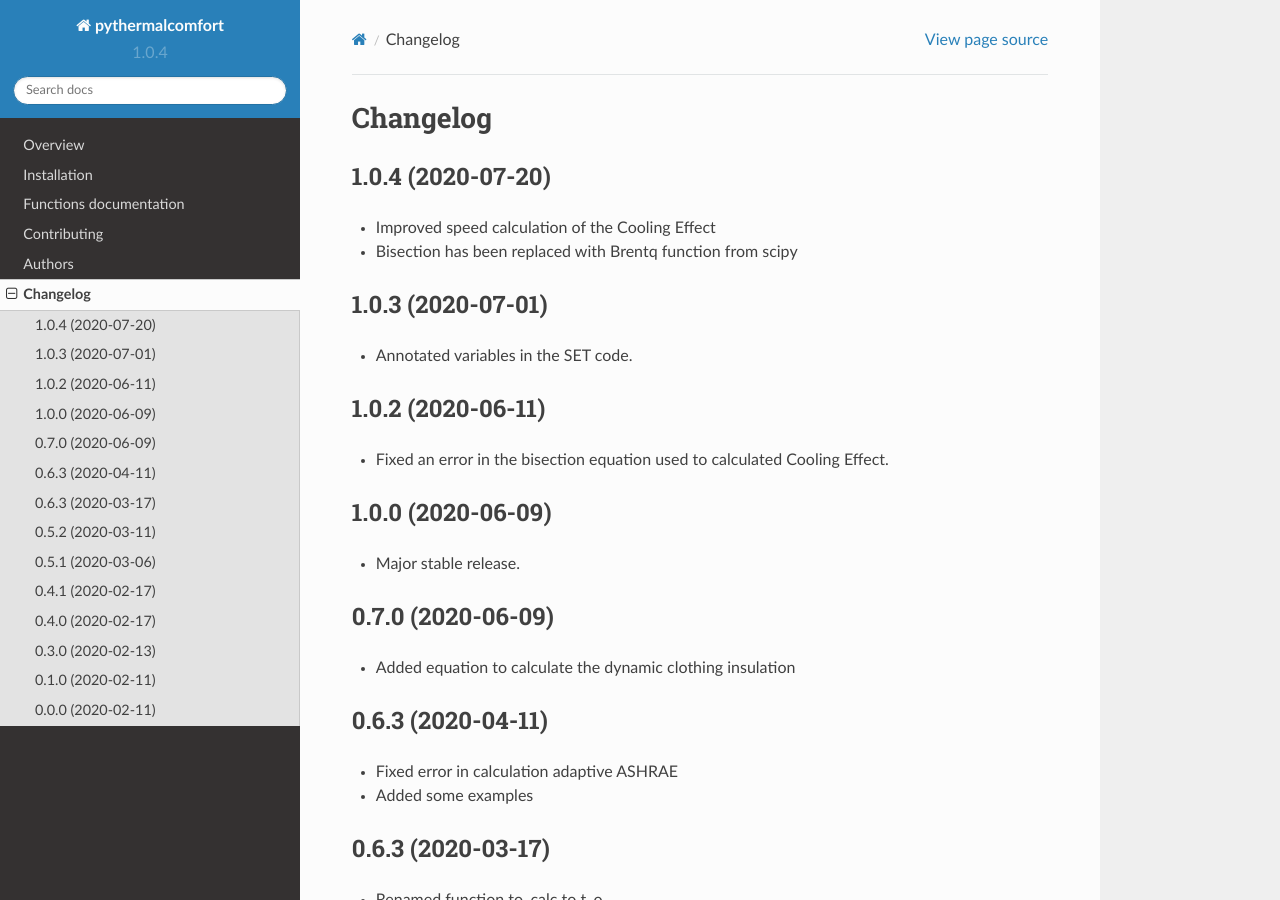
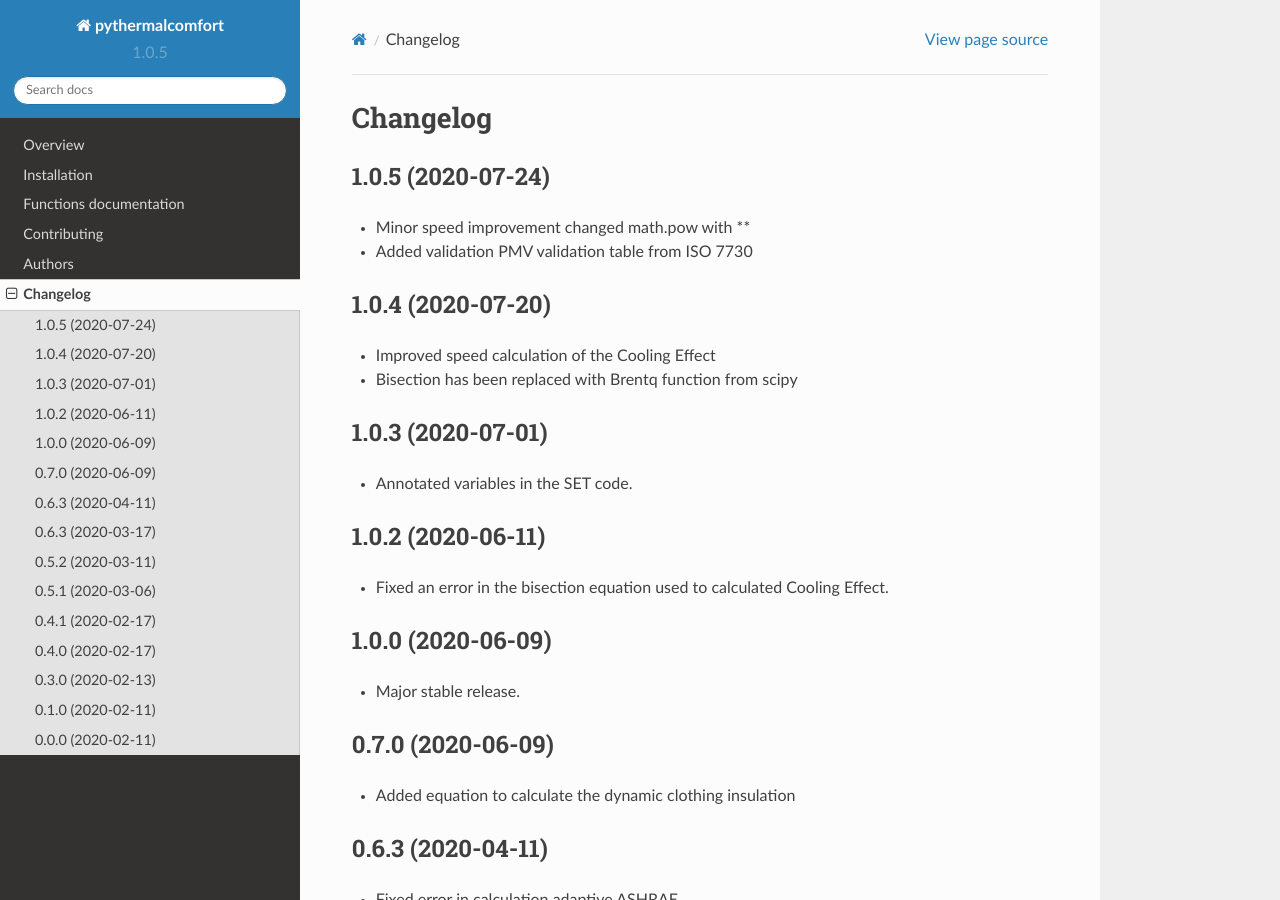
Before and after one commit to CenterForTheBuiltEnvironment/pythermalcomfort, a Sphinx documentation site: the page built from docs/changelog.rst, in a window 1280 px wide and 900 px high. Built offline with Sphinx 7.4.7 and the Read the Docs theme 2.0.0, drawn with Linux system fonts in a browser that asks for light colours; pages that are not in the unit, such as notebooks, are missing from menus.

```diff
--- a/CHANGELOG.rst
+++ b/CHANGELOG.rst
@@ -1,6 +1,12 @@
 
 Changelog
 =========
+
+1.0.5 (2020-07-24)
+------------------
+
+* Minor speed improvement changed math.pow with **
+* Added validation PMV validation table from ISO 7730
 
 1.0.4 (2020-07-20)
 ------------------
--- a/README.rst
+++ b/README.rst
@@ -52,9 +52,9 @@
     :alt: Supported implementations
     :target: https://pypi.org/project/pythermalcomfort
 
-.. |commits-since| image:: https://img.shields.io/github/commits-since/CenterForTheBuiltEnvironment/pythermalcomfort/v1.0.4.svg
+.. |commits-since| image:: https://img.shields.io/github/commits-since/CenterForTheBuiltEnvironment/pythermalcomfort/v1.0.5.svg
     :alt: Commits since latest release
-    :target: https://github.com/CenterForTheBuiltEnvironment/pythermalcomfort/compare/v1.0.4...master
+    :target: https://github.com/CenterForTheBuiltEnvironment/pythermalcomfort/compare/v1.0.5...master
 
 
 
--- a/docs/conf.py
+++ b/docs/conf.py
@@ -23,7 +23,7 @@
 year = '2019-2020'
 author = 'Federico Tartarini'
 copyright = '{0}, {1}'.format(year, author)
-version = release = '1.0.4'
+version = release = '1.0.5'
 
 pygments_style = 'trac'
 templates_path = ['.']
--- a/setup.py
+++ b/setup.py
@@ -25,7 +25,7 @@
 
 setup(
     name='pythermalcomfort',
-    version='1.0.4',
+    version='1.0.5',
     license='MIT',
     description='Package to calculate several thermal comfort indices (e.g. PMV, PPD, SET, adaptive) and convert physical variables.',
     long_description='%s\n%s' % (
--- a/src/pythermalcomfort/__init__.py
+++ b/src/pythermalcomfort/__init__.py
@@ -1,3 +1,3 @@
-__version__ = "__version__ = '1.0.4'"
+__version__ = "__version__ = '1.0.5'"
 
 from pythermalcomfort.models import *
```
Also changed, not shown: .bumpversion.cfg.
